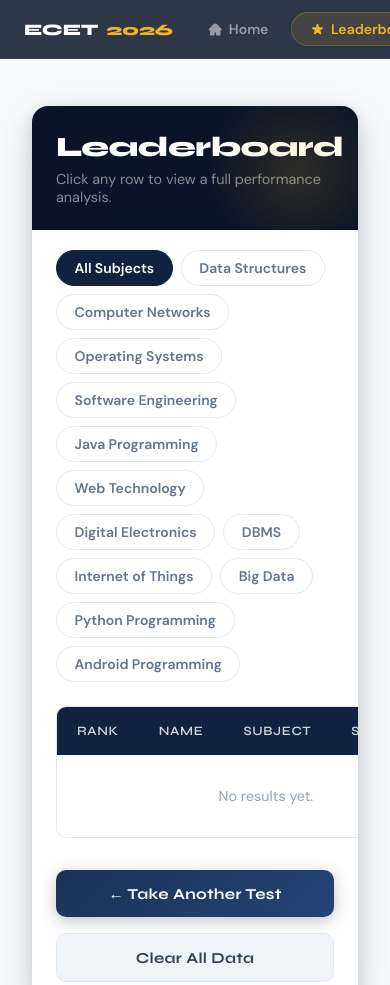
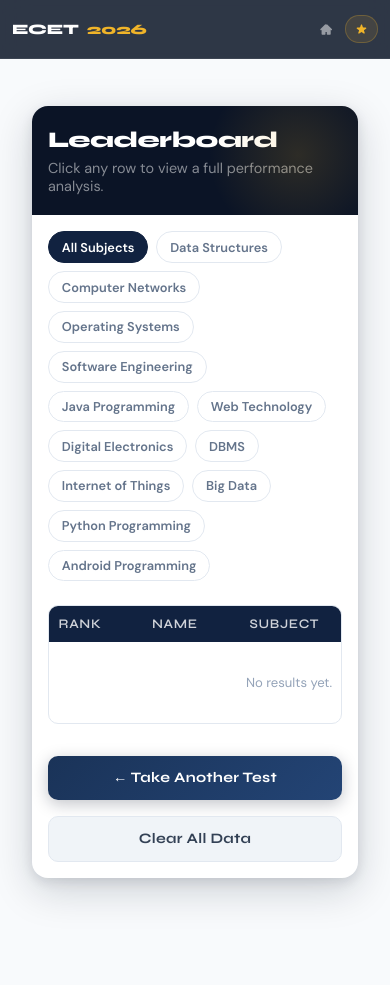
Before and after one commit to Abdul-Azeez-061/ECET, a plain HTML site: page leaderboard.html in a window 390 px wide. Shown: the top 985 px of the page. Drawn offline with Linux system fonts and the light colour scheme.

Commit message:
Update style.css

```diff
--- a/style.css
+++ b/style.css
@@ -771,13 +771,68 @@ tr.user-row:hover { background: var(--gray-50); }
     to   { opacity: 1; transform: translateY(0); }
 }
 
+/* ── Table scroll wrapper ────────────────────────────────── */
+.table-scroll {
+    width: 100%;
+    overflow-x: auto;
+    -webkit-overflow-scrolling: touch;
+    border-radius: var(--radius-md);
+    border: 1.5px solid var(--gray-200);
+    margin-top: 1.5rem;
+}
+
+.table-scroll table {
+    margin-top: 0;
+    border: none;
+    border-radius: 0;
+    min-width: 480px;
+}
+
 /* ── Responsive ──────────────────────────────────────────── */
 @media (max-width: 600px) {
+    /* Nav — shrink links so both fit on small screens */
+    .site-nav-inner {
+        padding: 0 0.75rem;
+        gap: 0.5rem;
+    }
+    .nav-link {
+        padding: 0.4rem 0.65rem;
+        font-size: 0.78rem;
+        gap: 0.25rem;
+    }
+    .nav-link svg { width: 13px; height: 13px; }
+    .site-nav-logo { font-size: 0.9rem; }
+
+    /* Home */
     .home-body { padding: 2rem 1rem 3rem; }
     .subject-grid { grid-template-columns: 1fr; }
-    .page-header { padding: 1.5rem; }
-    .page-body { padding: 1.25rem 1.5rem; }
-    header { padding: 1.25rem 1.25rem 1rem; }
-    .question-card { padding: 1.25rem; }
-    .btn { font-size: 0.95rem; }
+
+    /* Leaderboard / result page containers */
+    .page-header { padding: 1.25rem 1rem; }
+    .page-header h1 { font-size: 1.4rem; }
+    .page-body { padding: 1rem; }
+
+    /* Filter chips — smaller on mobile */
+    .tab-btn { padding: 0.4rem 0.8rem; font-size: 0.8rem; }
+
+    /* Table cells — tighter padding */
+    th, td { padding: 0.7rem 0.75rem; font-size: 0.82rem; }
+    .subject-chip { font-size: 0.7rem; padding: 0.15rem 0.45rem; }
+
+    /* Quiz page header */
+    header { padding: 1.25rem 1rem 1rem; }
+    .question-card { padding: 1.25rem 1rem; }
+    .btn { font-size: 0.9rem; padding: 0.85rem 1.25rem; }
+
+    /* Result page score */
+    .score-display .score-number { font-size: clamp(2.5rem, 12vw, 4rem); }
+
+    /* Analysis cards */
+    .analysis-card { padding: 1.1rem; }
 }
+
+@media (max-width: 400px) {
+    .nav-link span { display: none; } /* hide text, keep icons only */
+    .nav-link { padding: 0.4rem 0.55rem; }
+    th, td { padding: 0.6rem 0.6rem; }
+}
```
